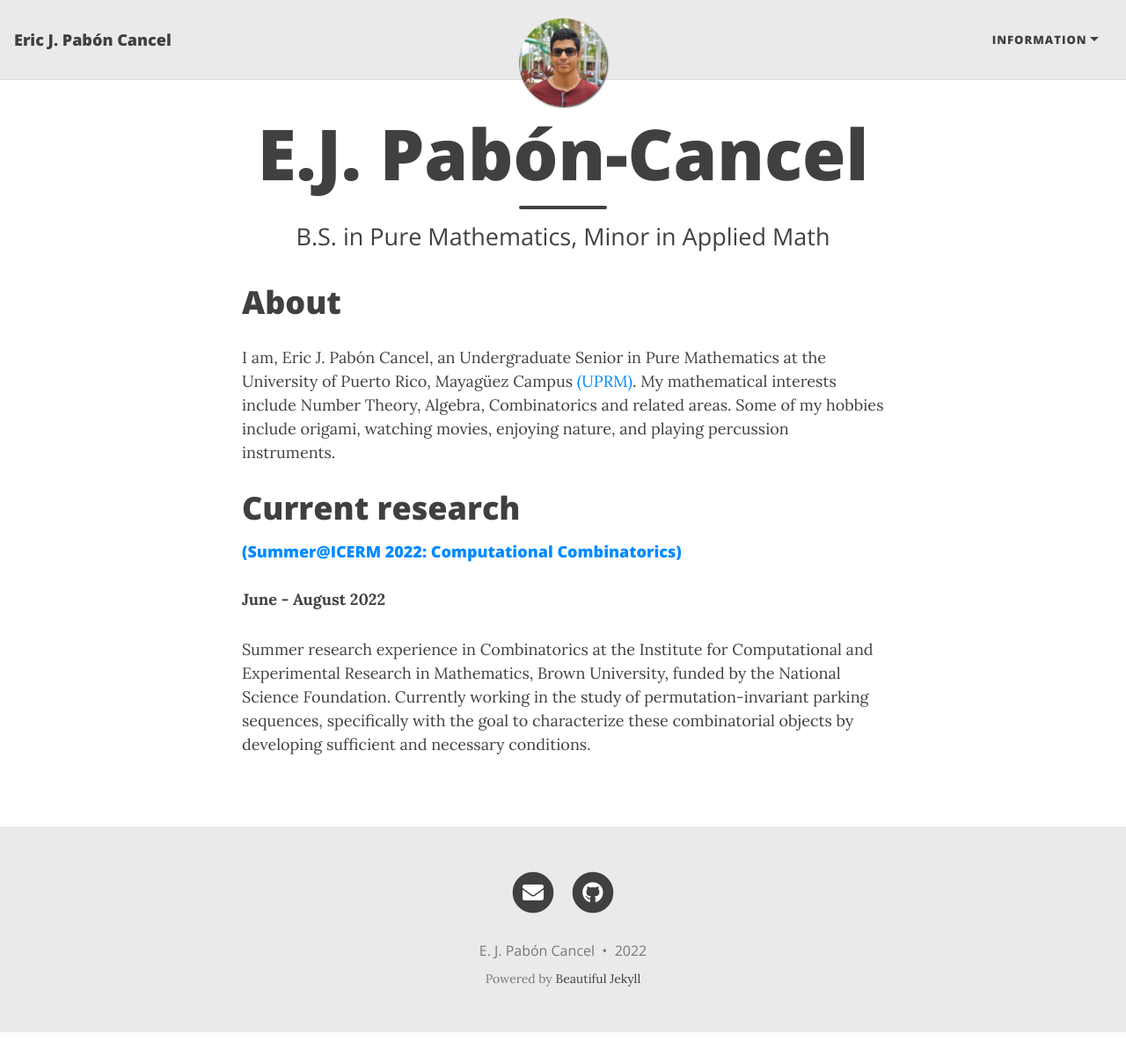
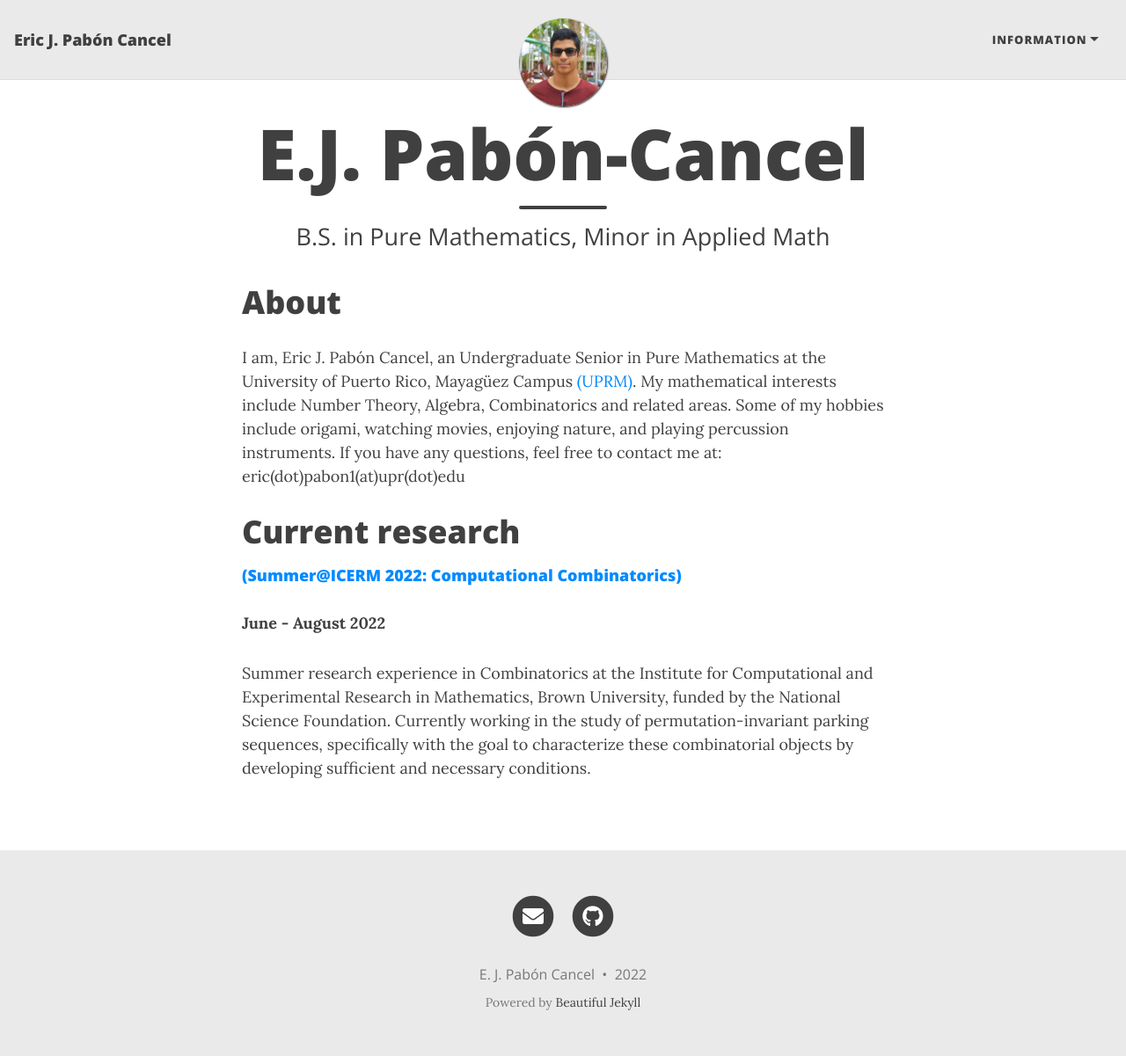
Before and after one commit to ejpaboncancel/ejpaboncancel-old.github.io, a Jekyll site: the page built from index.html, in a window 1280 px wide and 1201 px high. Shown: the whole window at 88% size. Built offline with Jekyll 4.4.1, drawn with Linux system fonts in a browser that asks for light colours; nearby versions of some CDN libraries; the list of posts is cut into pages by our own code.

Commit message:
Update index.html

```diff
--- a/index.html
+++ b/index.html
@@ -7,8 +7,8 @@ subtitle: B.S. in Pure Mathematics, Minor in Applied Math
 <h1>About</h1>
 <div style="text-align: left"><p > I am, Eric J. Pabón Cancel, an Undergraduate Senior in Pure Mathematics at the University of Puerto Rico, Mayagüez Campus
   <a href="https://www.uprm.edu/portada/">(UPRM)</a>. My mathematical interests include Number Theory, Algebra, Combinatorics and related areas.
-  Some of my hobbies include origami, watching movies, enjoying nature,
-  and playing percussion instruments.</p></div>
+  Some of my hobbies include origami, watching movies, enjoying nature, and playing percussion instruments. If you have any questions, feel free to contact
+  me at: eric(dot)pabon1(at)upr(dot)edu </p></div>
 
 <h1>Current research</h1>
 <h4><a href="https://icerm.brown.edu/summerug/2022/#summerparticipants">(Summer@ICERM 2022: Computational Combinatorics)</a> </h4>
```
